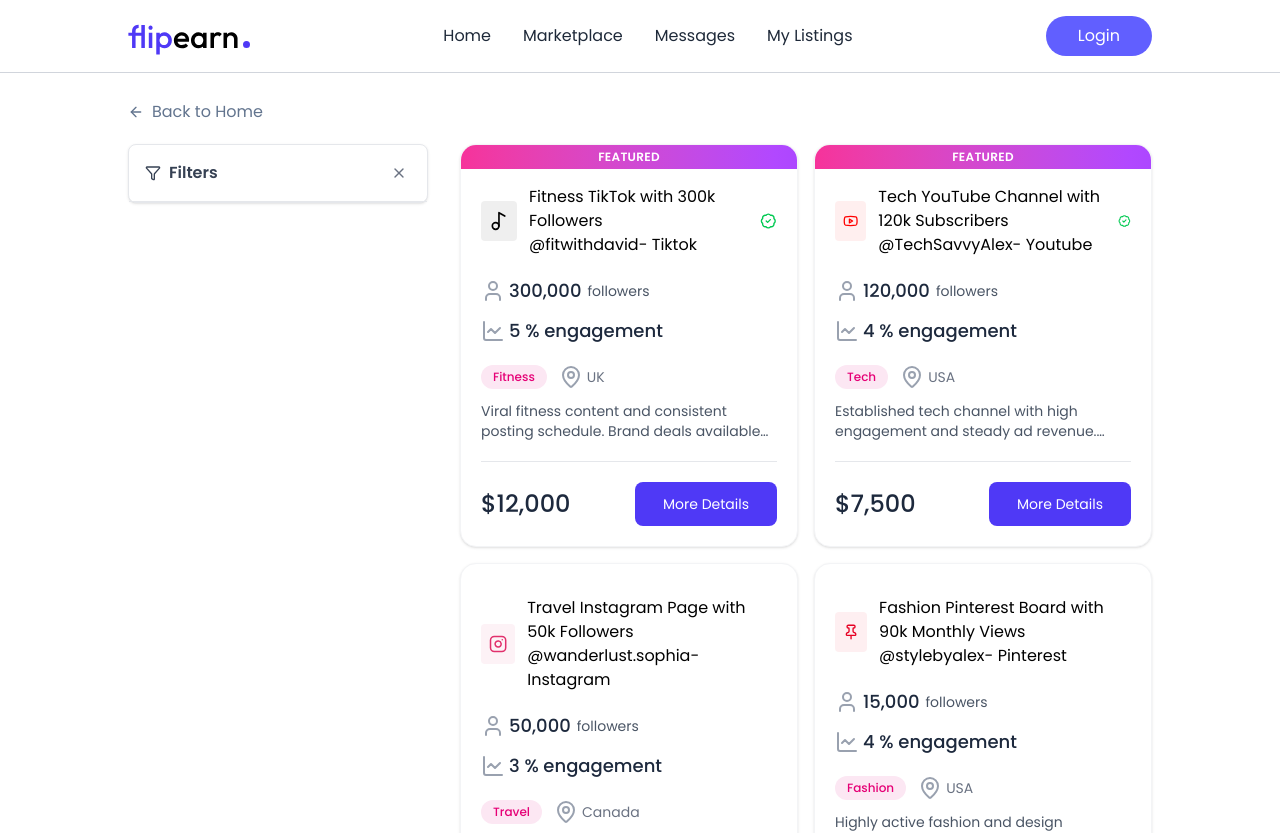
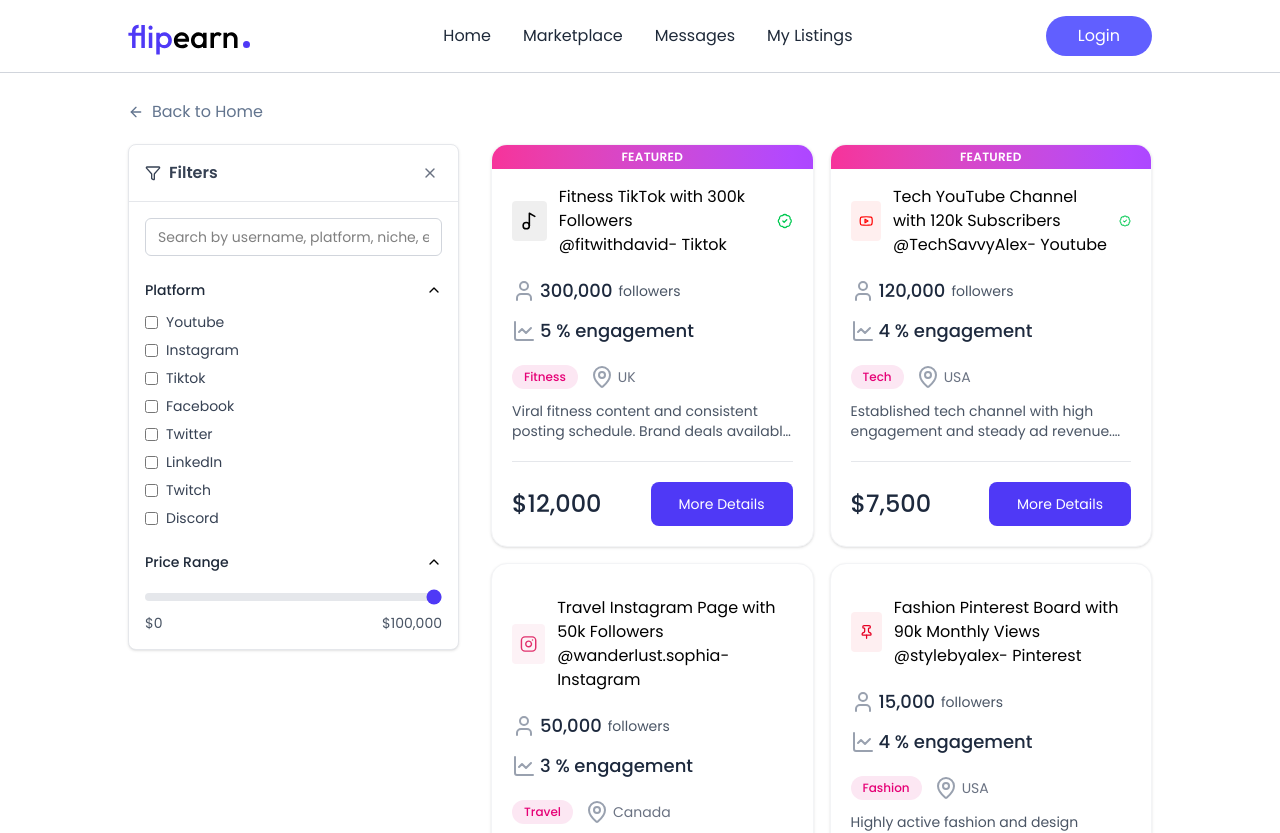
Before and after one commit to Pranav2325/digital-social-profile-marketplace, a React (Vite) app in the folder client/: page /marketplace in a window 1280 px wide. Shown: the top 833 px of the page. Built offline with nearby package versions, Linux system fonts and the light colour scheme; no server answers.

Commit message:
create filter search bar,platform filter and price range option

```diff
--- a/client/src/components/FilterSidebar.jsx
+++ b/client/src/components/FilterSidebar.jsx
@@ -1,25 +1,194 @@
-import { Filter, X } from 'lucide-react'
-import React from 'react'
+import { ChevronDown, Filter, X } from "lucide-react";
+import React, { useState } from "react";
+import { useNavigate, useSearchParams } from "react-router-dom";
 
-const FilterSidebar = ({showFilterPhone,setShowFilterPhone,filters,setFilters}) => {
+const FilterSidebar = ({
+  showFilterPhone,
+  setShowFilterPhone,
+  filters,
+  setFilters,
+}) => {
+    const currency=import.meta.env.VITE_CURRENCY||'$';
+  const navigate = useNavigate();
+  const [searchParams, setSearchParams] = useSearchParams();
+  const [search, setSearch] = useState(searchParams.get("search") || "");
+
+  const onChangeSearch = (e) => {
+    if (e.target.value) {
+      setSearchParams({ search: e.target.value });
+      setSearch(e.target.value);
+    } else {
+      navigate("/marketplace");
+      setSearch("");
+    }
+  };
+  const [expandedSections, setExpandedSections] = useState({
+    platform: true,
+    price: true,
+    niche: true,
+    followers: true,
+    status: true,
+  });
+
+  const toggleSection = (section) => {
+    setExpandedSections((prev) => ({
+      ...prev,
+      [section]: !prev[section],
+    }));
+  };
+
+  const onFilterChange = (newFilters) => {
+    setFilters({ ...filters, ...newFilters });
+  };
+  const platforms = [
+    {
+      value: "youtube",
+      label: "Youtube",
+    },
+    {
+      value: "instagram",
+      label: "Instagram",
+    },
+    {
+      value: "tiktok",
+      label: "Tiktok",
+    },
+    {
+      value: "facebook",
+      label: "Facebook",
+    },
+    {
+      value: "twitter",
+      label: "Twitter",
+    },
+    {
+      value: "linkedin",
+      label: "LinkedIn",
+    },
+    {
+      value: "twitch",
+      label: "Twitch",
+    },
+    {
+      value: "discord",
+      label: "Discord",
+    },
+  ];
   return (
-    <div className={`${showFilterPhone?"max-sm:fixed":"max-sm:hidden"} max-sm:inset-0 z-100 max-sm:h-screen max-sm:overflow-scroll bg-white rounded-lg shadow-sm border border-gray-200 h-fit sticky top-24 md:min-w-[300px]`}>
-        <div className='p-4 border-b border-gray-200'>
-            <div className='flex items-center justify-between'>
-                <div className='flex items-center space-x-2 text-gray-700'>
-                    <Filter className='size-4'/>
-                    <h3 className='font-semibold'>Filters</h3>
-                </div>
+    <div
+      className={`${
+        showFilterPhone ? "max-sm:fixed" : "max-sm:hidden"
+      } max-sm:inset-0 z-100 max-sm:h-screen max-sm:overflow-scroll bg-white rounded-lg shadow-sm border border-gray-200 h-fit sticky top-24 md:min-w-[300px]`}
+    >
+      <div className="p-4 border-b border-gray-200">
+        <div className="flex items-center justify-between">
+          <div className="flex items-center space-x-2 text-gray-700">
+            <Filter className="size-4" />
+            <h3 className="font-semibold">Filters</h3>
+          </div>
 
-                <div className='flex items-center gap-2'>
-                    <X className='size-6 text-gray-500 hover:text-gray-700 p-1 hover:bg-gray-100 rounded transition-colors cursor-pointer'/>
+          <div className="flex items-center gap-2">
+            <X
+              onClick={() => setShowFilterPhone(false)}
+              className="size-6 text-gray-500 hover:text-gray-700 p-1 hover:bg-gray-100 rounded transition-colors cursor-pointer"
+            />
 
-                    <button onClick={()=>setShowFilterPhone(false)} className='sm:hidden text-sm border text-gray-700 px-3 py-1 rounded'>Apply</button>
-                </div>
+            <button
+              onClick={() => setShowFilterPhone(false)}
+              className="sm:hidden text-sm border text-gray-700 px-3 py-1 rounded"
+            >
+              Apply
+            </button>
+          </div>
+        </div>
+      </div>
+      <div className="p-4 space-y-6 sm:max-h-[calc(100vh-200px)] overflow-y-scroll">
+        {/* search bar */}
+        <div className="flex items-center justify-between">
+          <input
+            type="text"
+            placeholder="Search by username, platform, niche, etc."
+            className="w-full text-sm px-3 py-2 border border-gray-300 rounded-md outline-indigo-500"
+            onChange={onChangeSearch}
+            value={search}
+          />
+        </div>
+        {/* platform filter */}
+        <div>
+          <button
+            onClick={() => toggleSection("platform")}
+            className="flex items-center justify-between w-full mb-3"
+          >
+            <label className="text-sm font-medium text-gray-800">Platform</label>
+            <ChevronDown
+              className={`size-4 transition-transform ${
+                expandedSections.platform ? "rotate-180" : ""
+              }`}
+            />
+          </button>
+          {expandedSections.platform && (
+            <div className="flex flex-col gap-2">
+              {platforms.map((platform) => (
+                <label
+                  className="flex items-center gap-2 text-gray-700 text-sm"
+                  key={platform.value}
+                >
+                  <input
+                    type="checkbox"
+                    checked={
+                      filters.platform?.includes(platform.value) || false
+                    }
+                    onChange={(e) => {
+                      const checked = e.target.checked;
+                      const current = filters.platform || [];
+                      const updated = checked
+                        ? [...current, platform.value]
+                        : current.filter((p) => p !== platform.value);
+                      onFilterChange({
+                        ...filters,
+                        platform: updated.length > 0 ? updated : null,
+                      });
+                    }}
+                  />
+
+                  <span>{platform.label}</span>
+                </label>
+              ))}
             </div>
+          )}
         </div>
+
+        {/* price range */}
+
+        <div>
+          <button
+            onClick={() => toggleSection("price")}
+            className="flex items-center justify-between w-full mb-3"
+          >
+            <label className="text-sm font-medium text-gray-800">Price Range</label>
+            <ChevronDown
+              className={`size-4 transition-transform ${
+                expandedSections.price ? "rotate-180" : ""
+              }`}
+            />
+          </button>
+
+          {expandedSections.price && (
+            <div className="space-y-3">
+              <input type="range" min="0" max="100000" step="100" value={filters.maxPrice || 100000 } onChange={(e)=>onFilterChange({
+                ...filters,maxPrice:parseInt(e.target.value)
+              })} className="w-full h-2 bg-gray-200 rounded-lg appearance-none cursor-pointer accent-indigo-600"/>
+              <div className="flex items-center justify-between text-sm text-gray-600">
+                <span>{currency}0</span>
+                <span>{currency}{(filters.maxPrice||100000).toLocaleString()}</span>
+              </div>
+            </div>
+          )}
+        </div>
+
+      </div>
     </div>
-  )
-}
+  );
+};
 
-export default FilterSidebar
+export default FilterSidebar;
--- a/client/src/components/Title.jsx
+++ b/client/src/components/Title.jsx
@@ -2,9 +2,9 @@
 
 const Title = ({title,description}) => {
   return (
-    <div className='flex flex-col items-center mb-8'>
+    <div className='flex flex-col items-center mb-8 text-center px-4'>
         <h3 className='text-2xl font-bold text-gray-800'>{title}</h3>
-        <p className='text-slate-600 max-w-[500px]'>{description}</p>
+        <p className='text-slate-600 text-md max-w-md mx-auto'>{description}</p>
 
 
     </div>
--- a/client/src/pages/Marketplace.jsx
+++ b/client/src/pages/Marketplace.jsx
@@ -23,6 +23,7 @@
 
   return (
     <div className="px-6 md:px-16 lg:px-24 xl:px-32">
+      {/* Top bar */}
       {/* back to home and filters button */}
       <div className="flex items-center justify-between text-slate-500">
         <button
```
